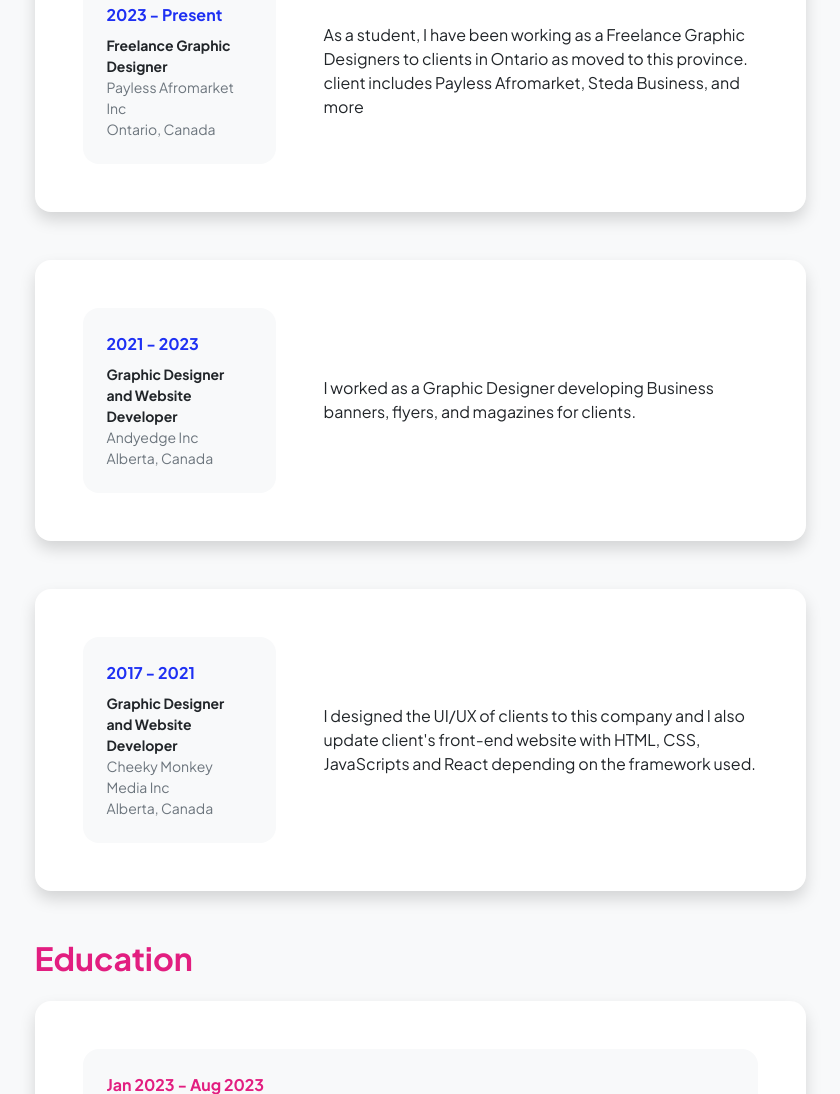
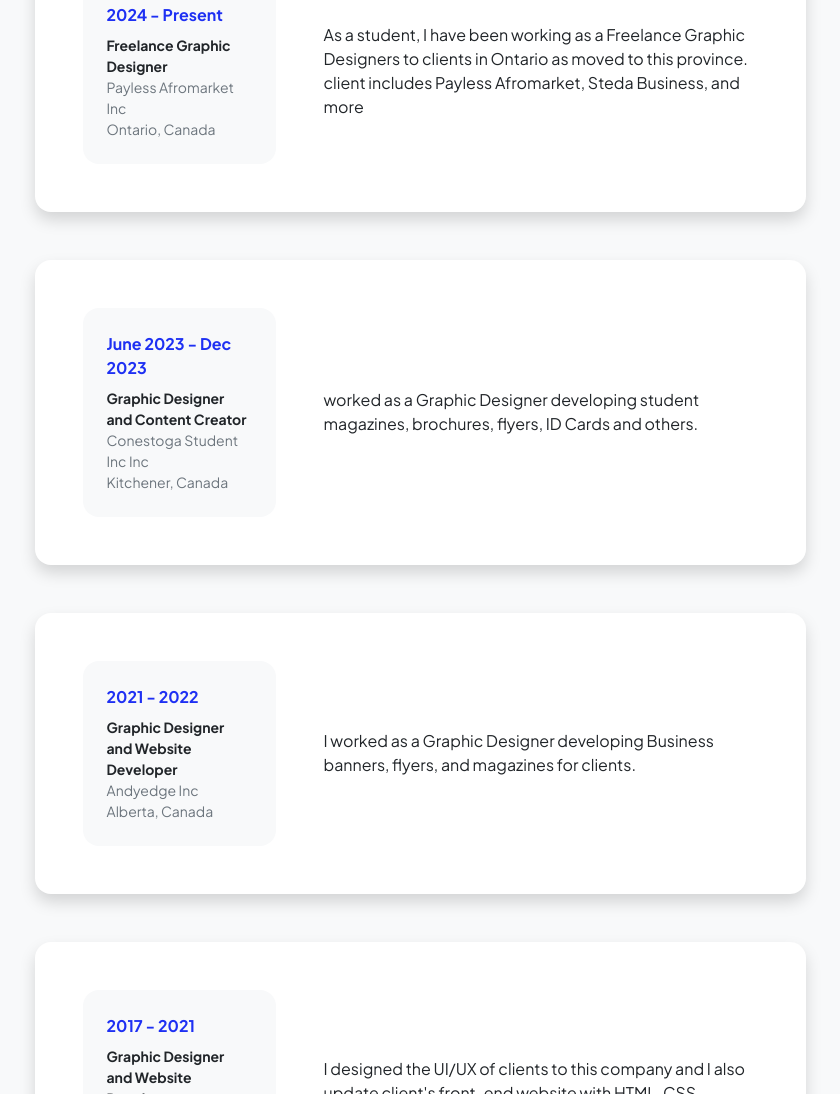
Before and after one commit to AlbertCEO/Albertgraphics, a plain HTML site: page resume.html in a window 1280 px wide. Shown: the part 397-1491 px from the top of the page, without its empty margins (220-1060 px from the left). Drawn offline with nearby package versions, Linux system fonts and the light colour scheme.

Commit message:
Adding more portfolio to my Resume

```diff
--- a/resume.html
+++ b/resume.html
@@ -47,7 +47,7 @@
                                 <h2 class="text-primary fw-bolder mb-0">Experience</h2>
                                 <!-- Download resume button-->
                                 <!-- Note: Set the link href target to a PDF file within your project-->
-                                <a class="btn btn-primary px-4 py-3" href="assets/CV Ekuase Imasuen Graphics Design.pdf">
+                                <a class="btn btn-primary px-4 py-3" href="assets/CV Ekuase Imasuen Graphics Design Wortley.pdf">
                                     <div class="d-inline-block bi bi-download me-2"></div>
                                     Download Resume
                                 </a>
@@ -58,7 +58,7 @@
                                     <div class="row align-items-center gx-5">
                                         <div class="col text-center text-lg-start mb-4 mb-lg-0">
                                             <div class="bg-light p-4 rounded-4">
-                                                <div class="text-primary fw-bolder mb-2">2023 - Present</div>
+                                                <div class="text-primary fw-bolder mb-2">2024 - Present</div>
                                                 <div class="small fw-bolder">Freelance Graphic Designer</div>
                                                 <div class="small text-muted">Payless Afromarket Inc</div>
                                                 <div class="small text-muted">Ontario, Canada</div>
@@ -74,7 +74,22 @@
                                     <div class="row align-items-center gx-5">
                                         <div class="col text-center text-lg-start mb-4 mb-lg-0">
                                             <div class="bg-light p-4 rounded-4">
-                                                <div class="text-primary fw-bolder mb-2">2021 - 2023</div>
+                                                <div class="text-primary fw-bolder mb-2">June 2023 - Dec 2023</div>
+                                                <div class="small fw-bolder">Graphic Designer and Content Creator</div>
+                                                <div class="small text-muted">Conestoga Student Inc Inc</div>
+                                                <div class="small text-muted">Kitchener, Canada</div>
+                                            </div>
+                                        </div>
+                                        <div class="col-lg-8"><div>worked as a Graphic Designer developing student magazines, brochures, flyers, ID Cards and others.</div></div>
+                                    </div>
+                                </div>
+                            </div>
+                            <div class="card shadow border-0 rounded-4 mb-5">
+                                <div class="card-body p-5">
+                                    <div class="row align-items-center gx-5">
+                                        <div class="col text-center text-lg-start mb-4 mb-lg-0">
+                                            <div class="bg-light p-4 rounded-4">
+                                                <div class="text-primary fw-bolder mb-2">2021 - 2022</div>
                                                 <div class="small fw-bolder">Graphic Designer and Website Developer</div>
                                                 <div class="small text-muted">Andyedge Inc</div>
                                                 <div class="small text-muted">Alberta, Canada</div>
```
Also changed, not shown: 1 other file.
